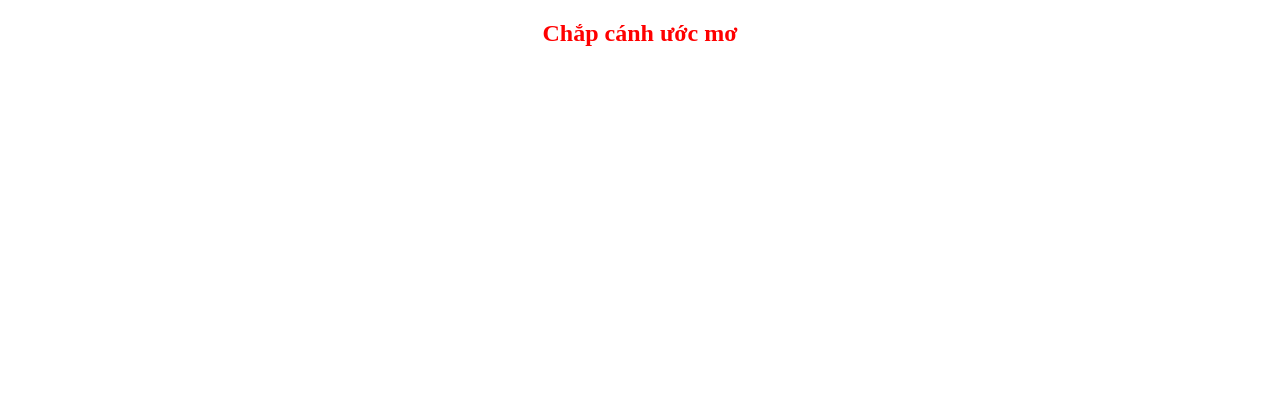
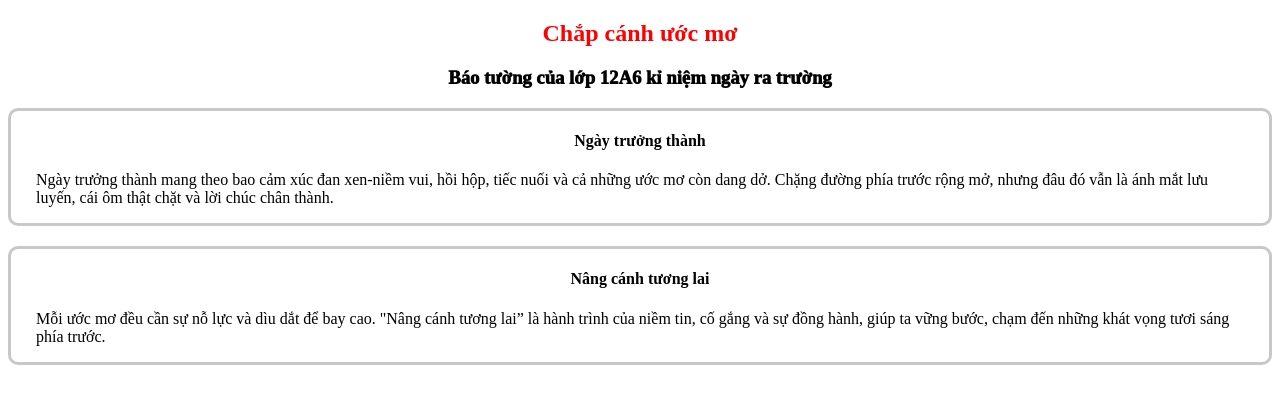
Before and after one commit to alannguyen2003/yen-nhi, a plain HTML site: page index.html in a window 1280 px wide. Drawn offline with Linux system fonts and the light colour scheme.

Commit message:
add content

```diff
--- a/index.html
+++ b/index.html
@@ -1,15 +1,52 @@
 <!DOCTYPE html>
 <html lang="en">
-<head>
-	<meta charset="UTF-8">
-	<meta name="viewport" content="width=device-width, initial-scale=1.0">
-	<title>Document</title>
-	<link rel="preconnect" href="https://fonts.googleapis.com">
-<link rel="preconnect" href="https://fonts.gstatic.com" crossorigin>
-<link href="https://fonts.googleapis.com/css2?family=Source+Code+Pro:ital,wght@0,200..900;1,200..900&family=Source+Serif+4:ital,opsz,wght@0,8..60,200..900;1,8..60,200..900&display=swap" rel="stylesheet">
-</head>
-<body>
-	<h2 style="color: red; text-align: center;">Chắp cánh ước mơ</h2>
-	<h3></h3>
-</body>
+  <head>
+    <meta charset="UTF-8" />
+    <meta name="viewport" content="width=device-width, initial-scale=1.0" />
+    <title>Document</title>
+    <link rel="preconnect" href="https://fonts.googleapis.com" />
+    <link rel="preconnect" href="https://fonts.gstatic.com" crossorigin />
+    <link
+      href="https://fonts.googleapis.com/css2?family=Source+Code+Pro:ital,wght@0,200..900;1,200..900&family=Source+Serif+4:ital,opsz,wght@0,8..60,200..900;1,8..60,200..900&display=swap"
+      rel="stylesheet"
+    />
+  </head>
+  <body>
+    <h2 style="color: red; text-align: center">Chắp cánh ước mơ</h2>
+    <h3 style="font-weight: 1000; text-align: center">
+      Báo tường của lớp 12A6 kỉ niệm ngày ra trường
+    </h3>
+    <div
+      style="
+        border-style: solid;
+        border-color: rgb(200, 200, 200);
+        border-radius: 10px;
+        margin-bottom: 20px;
+        display: block;
+      "
+    >
+      <h4 style="font-weight: bold; text-align: center">Ngày trưởng thành</h4>
+      <p style="padding-left: 25px; padding-right: 25px">
+        Ngày trưởng thành mang theo bao cảm xúc đan xen-niềm vui, hồi hộp, tiếc
+        nuối và cả những ước mơ còn dang dở. Chặng đường phía trước rộng mở,
+        nhưng đâu đó vẫn là ánh mắt lưu luyến, cái ôm thật chặt và lời chúc chân
+        thành.
+      </p>
+    </div>
+
+    <div
+      style="
+        border-style: solid;
+        border-color: rgb(200, 200, 200);
+        border-radius: 10px;
+      "
+    >
+      <h4 style="font-weight: bold; text-align: center">Nâng cánh tương lai</h4>
+      <p style="padding-left: 25px; padding-right: 25px">
+        Mỗi ước mơ đều cần sự nỗ lực và dìu dắt để bay cao. "Nâng cánh tương
+        lai” là hành trình của niềm tin, cố gắng và sự đồng hành, giúp ta vững
+        bước, chạm đến những khát vọng tươi sáng phía trước.
+      </p>
+    </div>
+  </body>
 </html>
```
